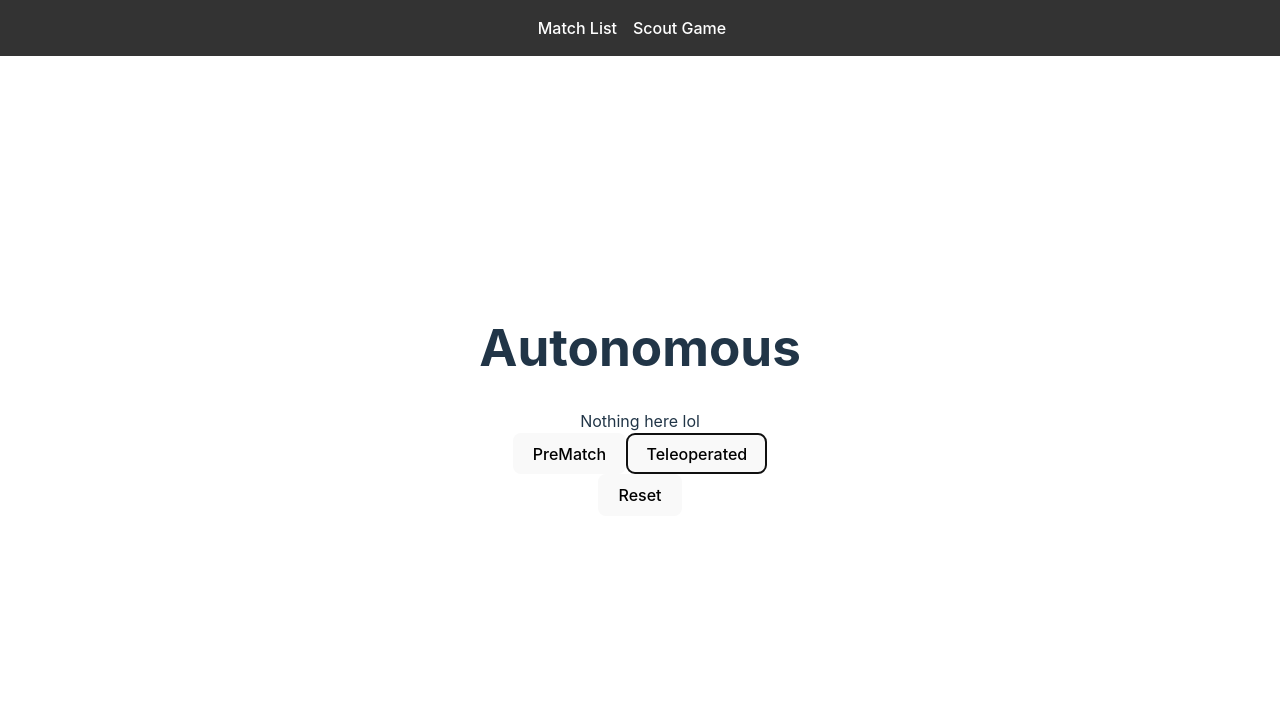
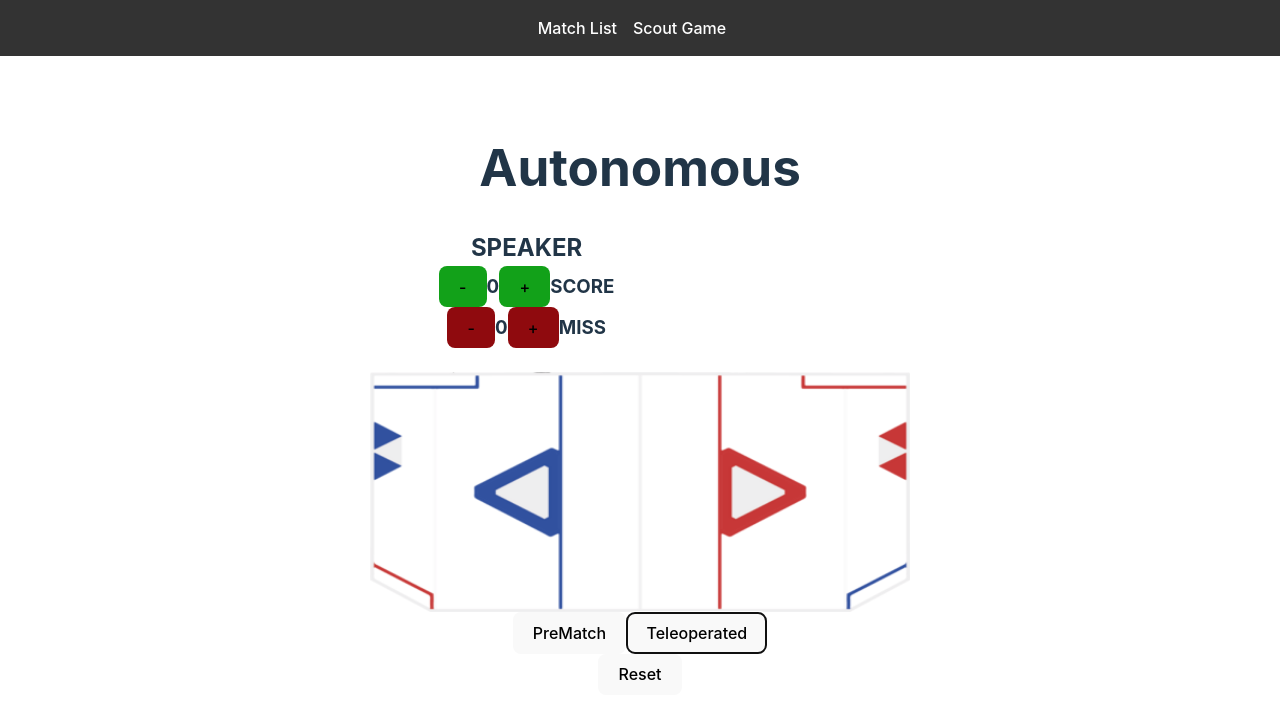
Before and after one commit to GreenBlitz/Scouting2024, a React (Vite) app in the folder application/: page /ScouterTab in a window 1280 px wide. Both pictures are taken after a click on the button "Autonomous". Shown: the top 718 px of the page. Built offline with nearby package versions, Linux system fonts and the light colour scheme.

Commit message:
Yoni - added basic note

```diff
--- a/application/src/App.css
+++ b/application/src/App.css
@@ -32,6 +32,16 @@
   width: 40%; /* Adjust as needed */
   height: 20%;
   padding: 20px;
+}
+
+.speaker-auto {
+  h3,
+  h2,
+  button {
+    display: inline;
+    position: relative;
+  }
+  width: 58%;
 }
 
 .map-options {
--- /dev/null
+++ b/application/src/scouter/frontend/querytypes/AutoMap.tsx
@@ -0,0 +1,52 @@
+import React, { useEffect } from "react";
+import { useRef } from "react";
+import { Point } from "../../../Utils";
+
+interface AutoMapProps {
+  imagePath: string;
+}
+const noteRadius = 10;
+const notePositions: Point[] = [{ x: 100, y: 100 }];
+const width = 540;
+const height = 240;
+const AutoMap: React.FC<AutoMapProps> = ({ imagePath }) => {
+  const canvasRef = useRef<HTMLCanvasElement>(null);
+  const context = canvasRef.current ? canvasRef.current.getContext("2d") : null;
+
+  function handleClick() {}
+
+  useEffect(() => {
+    drawNotes();
+  }, [canvasRef]);
+
+  function drawNote(position: Point) {
+    if (!context) return;
+    context.strokeStyle = "orange";
+    context.lineWidth = 4;
+    context.beginPath();
+    context.arc(position.x, position.y, noteRadius, 0, 2 * Math.PI);
+    context.stroke();
+  }
+
+  function drawNotes() {
+    if (!context) {
+      return;
+    }
+    context.clearRect(0, 0, width, height);
+    notePositions.forEach((note) => drawNote(note));
+  }
+
+  return (
+    <div
+      style={{
+        backgroundImage: 'url("' + imagePath + '")',
+        backgroundSize: "100% 100%",
+        width: width,
+        height: height,
+      }}
+    >
+      <canvas ref={canvasRef} width={540} height={240} onClick={handleClick} />
+    </div>
+  );
+};
+export default AutoMap;
--- a/application/src/scouter/frontend/tabs/Autonomous.tsx
+++ b/application/src/scouter/frontend/tabs/Autonomous.tsx
@@ -1,11 +1,26 @@
-import React from "react";
-
+import React, { useRef } from "react";
+import CounterQuery from "../querytypes/CounterQuery";
+import AutoMap from "../querytypes/AutoMap";
 interface AutonomousProps {}
 
 const Autonomous: React.FC<AutonomousProps> = () => {
+  const imagePath = "./src/assets/Crescendo Map.png";
+
   return (
     <>
-      Nothing here lol <br />
+      <div className="map-buttons">
+        <div className="speaker-auto">
+          <h2>SPEAKER</h2>
+          <br />
+          <CounterQuery name={"Speaker/Auto/Score"} color="#12a119" />
+          <h3>SCORE</h3>
+          <br />
+          <CounterQuery name={"Speaker/Auto/Miss"} color="#8f0a0e" />
+          <h3>MISS</h3>
+        </div>
+      </div>
+      <br />
+      <AutoMap imagePath={imagePath} />
     </>
   );
 };
```
